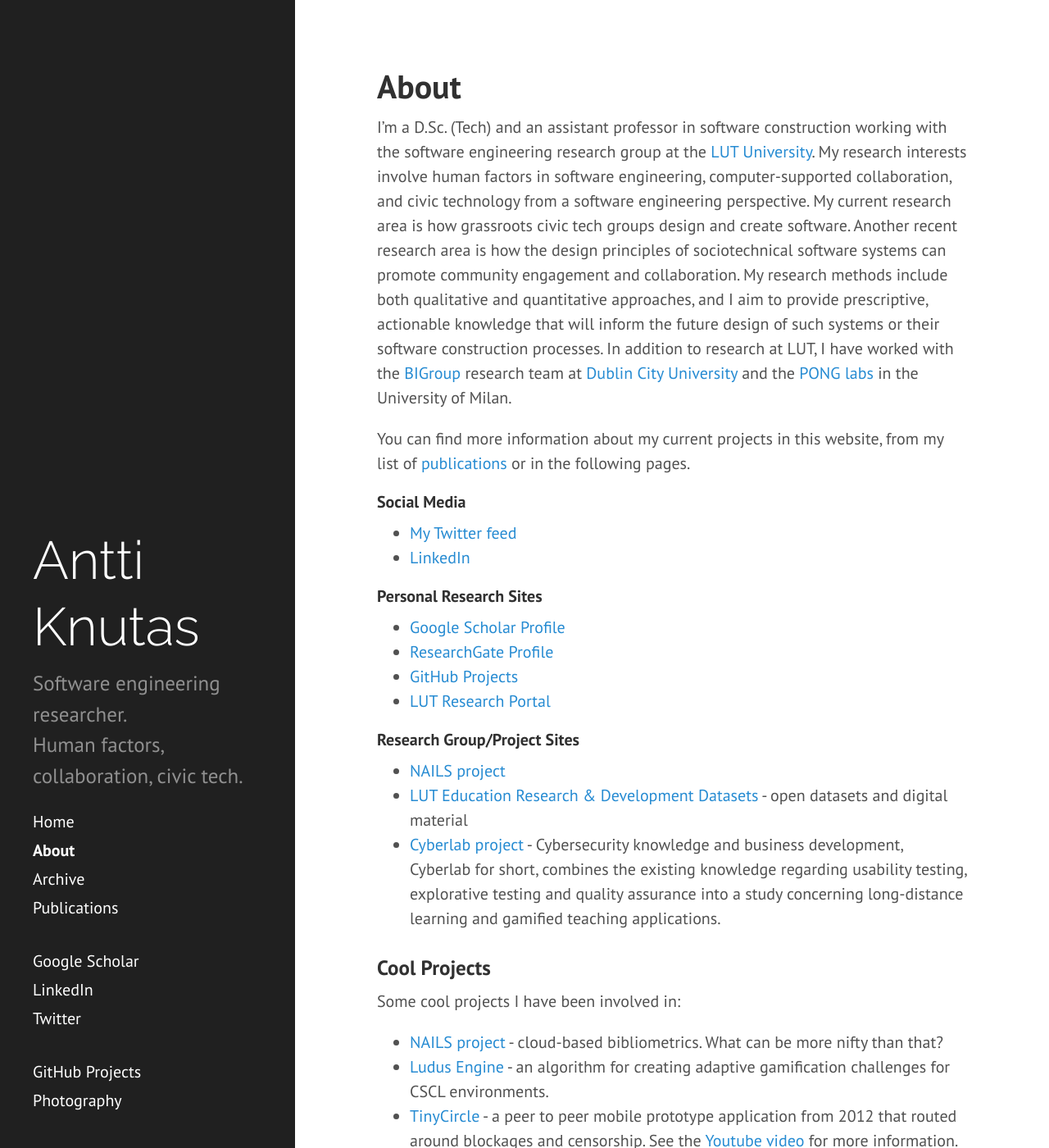
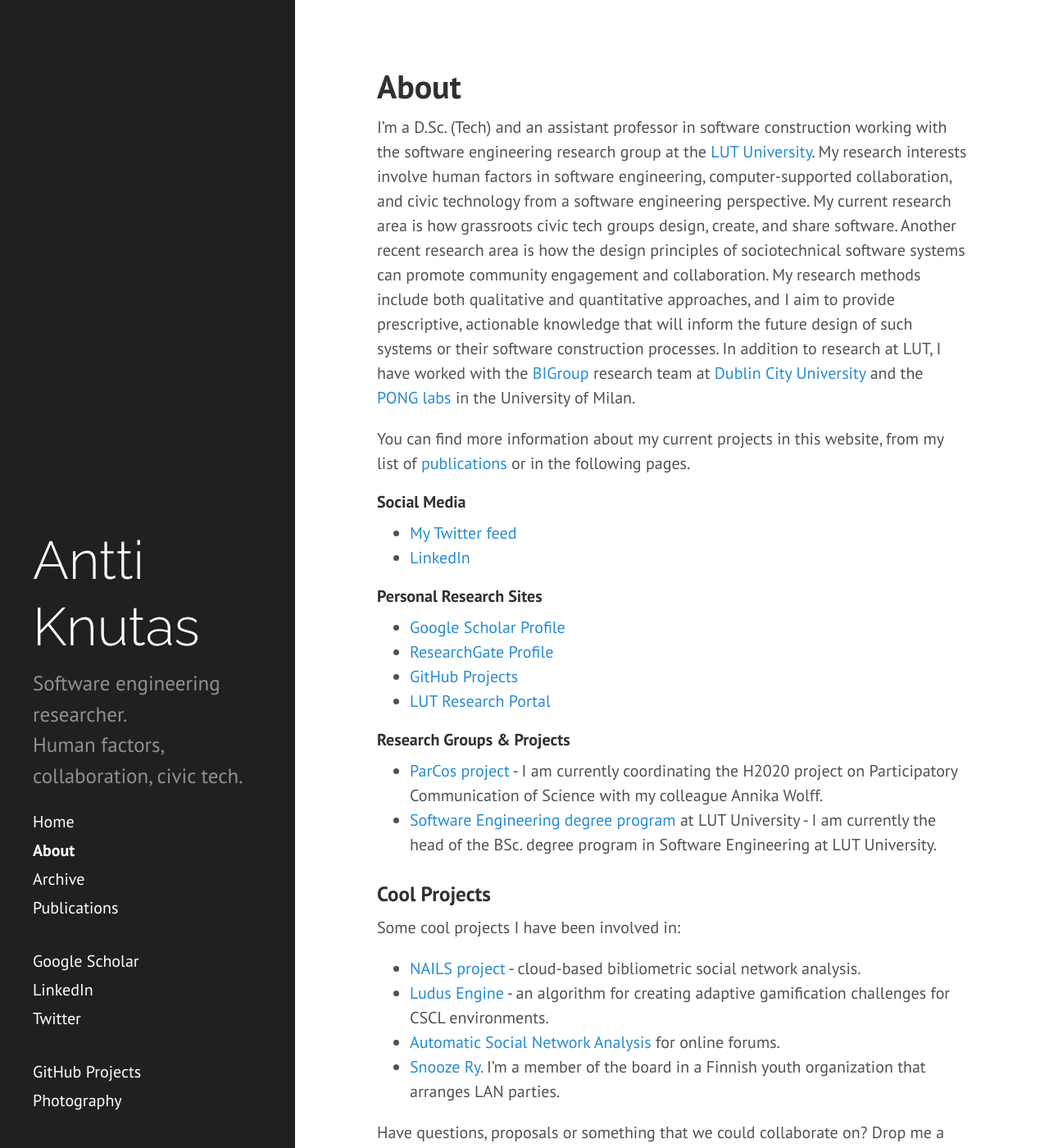
Before and after one commit to aknutas/aknutas.github.io, a Jekyll site: the page built from about.md, in a window 1280 px wide and 1400 px high. Shown: the whole window at 82% size. Built offline with Jekyll 4.4.1, drawn with Linux system fonts in a browser that asks for light colours.

Commit message:
Update about.md

```diff
--- a/about.md
+++ b/about.md
@@ -3,7 +3,7 @@
 title: About
 ---
 
-I'm a D.Sc. (Tech) and an assistant professor in software construction working with the software engineering research group at the [LUT University](http://www.lut.fi/). My research interests involve human factors in software engineering, computer-supported collaboration, and civic technology from a software engineering perspective. My current research area is how grassroots civic tech groups design and create software. Another recent research area is how the design principles of sociotechnical software systems can promote community engagement and collaboration. My research methods include both qualitative and quantitative approaches, and I aim to provide prescriptive, actionable knowledge that will inform the future design of such systems or their software construction processes. In addition to research at LUT, I have worked with the [BIGroup](http://big.computing.dcu.ie/) research team at [Dublin City University](https://www.dcu.ie/) and the [PONG labs](https://pong.di.unimi.it/) in the University of Milan.
+I'm a D.Sc. (Tech) and an assistant professor in software construction working with the software engineering research group at the [LUT University](http://www.lut.fi/). My research interests involve human factors in software engineering, computer-supported collaboration, and civic technology from a software engineering perspective. My current research area is how grassroots civic tech groups design, create, and share software. Another recent research area is how the design principles of sociotechnical software systems can promote community engagement and collaboration. My research methods include both qualitative and quantitative approaches, and I aim to provide prescriptive, actionable knowledge that will inform the future design of such systems or their software construction processes. In addition to research at LUT, I have worked with the [BIGroup](http://big.computing.dcu.ie/) research team at [Dublin City University](https://www.dcu.ie/) and the [PONG labs](https://pong.di.unimi.it/) in the University of Milan.
 
 You can find more information about my current projects in this website, from my list of [publications](/publications/) or in the following pages.
 
@@ -19,18 +19,17 @@
  * [GitHub Projects](https://github.com/aknutas/)
  * [LUT Research Portal](https://research.lut.fi/converis/portal/Person/40268?auxfun=&lang=en_GB)
 
-##### Research Group/Project Sites
- * [NAILS project](http://nailsproject.net)
- * [LUT Education Research & Development Datasets](https://zenodo.org/communities/lut-edu-research/) - open datasets and digital material
- * [Cyberlab project](https://www2.it.lut.fi/GRIP/about) - Cybersecurity knowledge and business development, Cyberlab for short, combines the existing knowledge regarding usability testing, explorative testing and quality assurance into a study concerning long-distance learning and gamified teaching applications.
+##### Research Groups & Projects
+
+ * [ParCos project](https://parcos-project.eu/) - I am currently coordinating the H2020 project on Participatory Communication of Science with my colleague Annika Wolff.
+ * [Software Engineering degree program](https://uni.lut.fi/en/web/lut.fi-eng/computer-science) at LUT University - I am currently the head of the BSc. degree program in Software Engineering at LUT University.
 
 ### Cool Projects
 
 Some cool projects I have been involved in:
 
-* [NAILS project](http://nailsproject.net) - cloud-based bibliometrics. What can be more nifty than that?
+* [NAILS project](http://nailsproject.net) - cloud-based bibliometric social network analysis.
 * [Ludus Engine](https://github.com/aknutas/ludusengine) - an algorithm for creating adaptive gamification challenges for CSCL environments.
-* [TinyCircle](https://github.com/aknutas/TinyCircle) - a peer to peer mobile prototype application from 2012 that routed around blockages and censorship. See the [Youtube video](http://youtu.be/N1Uz0OsoEcU) for more information.
 * [Automatic Social Network Analysis](https://github.com/aknutas/sna-saga) for online forums.
 * [Snooze Ry.](http://www.snooze.fi) I'm a member of the board in a Finnish youth organization that arranges LAN parties.
 
```
